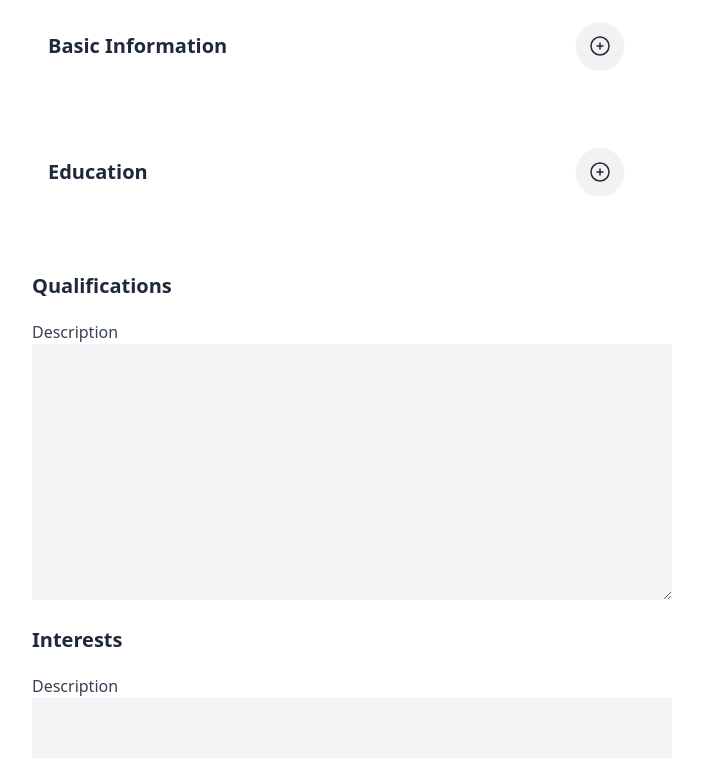
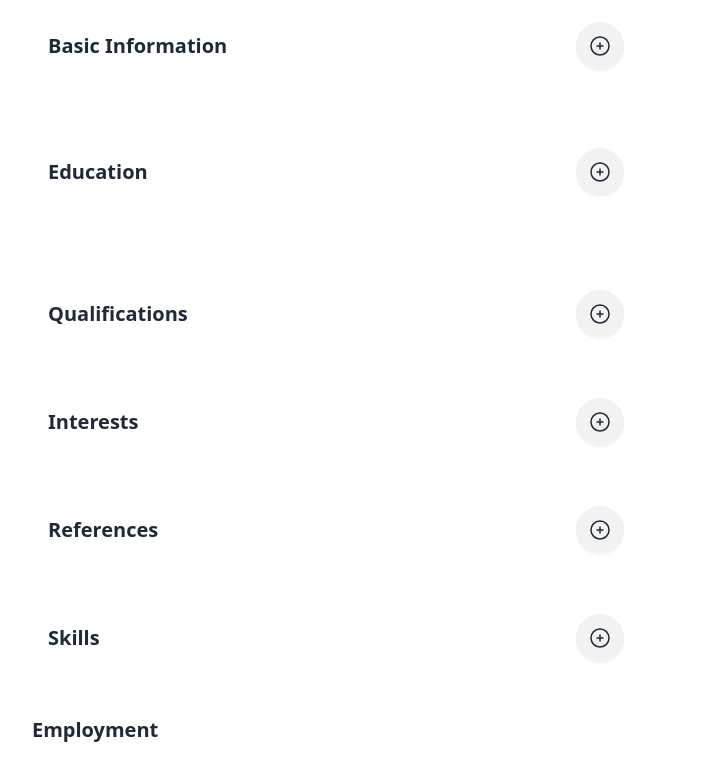
Before and after one commit to Ja-Uyoma/CV-Application, a React (Vite) app: page / in a window 1280 px wide. Shown: the top 758 px of the page, without its empty margins (288-989 px from the left). Built offline with nearby package versions, Linux system fonts and the light colour scheme.

Commit message:
refactor: make Pane component collapsible

```diff
--- a/src/components/Pane.tsx
+++ b/src/components/Pane.tsx
@@ -1,12 +1,45 @@
 import PropTypes from "prop-types";
 import { TextArea } from "./TextArea";
+import { useEffect, useRef, useState } from "react";
+import { CircleButton } from "./Buttons";
 
 const Pane = ({ sectionName }: { sectionName: string }) => {
+  const [isOpen, setIsOpen] = useState<boolean>(false);
+  const sectionRef = useRef<HTMLElement | null>(null);
+
+  const onButtonClicked = () => {
+    setIsOpen(!isOpen);
+  };
+
+  useEffect(() => {
+    const section = sectionRef.current;
+
+    if (section && isOpen) {
+      section.classList.remove("collapse-close");
+      section.classList.add("collapse-open");
+    } else if (section && !isOpen) {
+      section.classList.remove("collapse-open");
+      section.classList.add("collapse-close");
+    }
+  }, [isOpen]);
+
   return (
-    <section className="my-4">
-      <h2 className="font-bold text-xl my-5">{sectionName}</h2>
+    <section
+      tabIndex={0}
+      className="my-4 collapse collapse-close"
+      ref={sectionRef}
+    >
+      <div className="collapse-title flex justify-between items-center">
+        <h2 className="font-bold text-xl py-4">{sectionName}</h2>
+        <CircleButton handleClick={() => onButtonClicked()} />
+      </div>
 
-      <form action="/" method="post" autoComplete="off">
+      <form
+        action="/"
+        method="post"
+        autoComplete="off"
+        className="collapse-content"
+      >
         <TextArea name="Description" />
       </form>
     </section>
```
